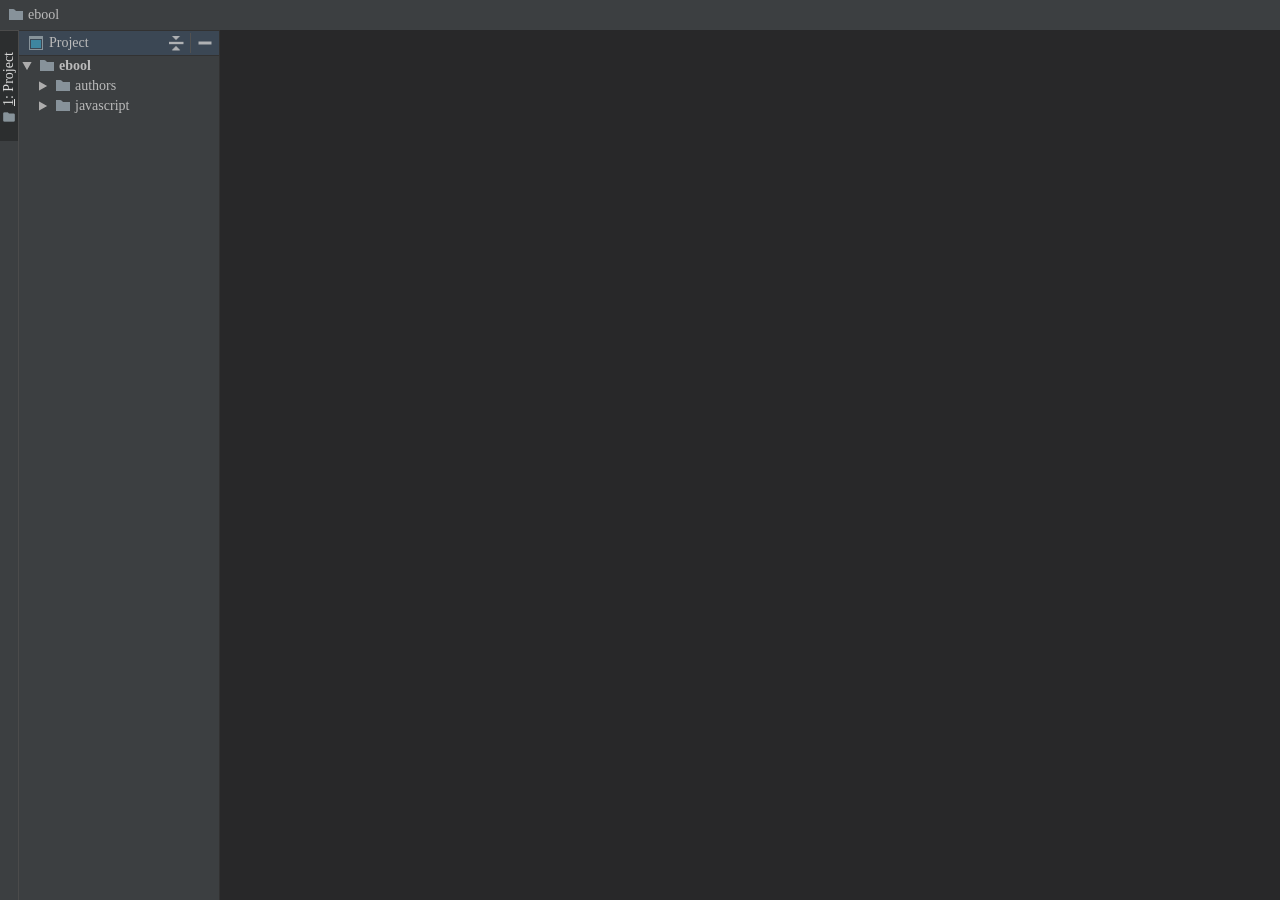
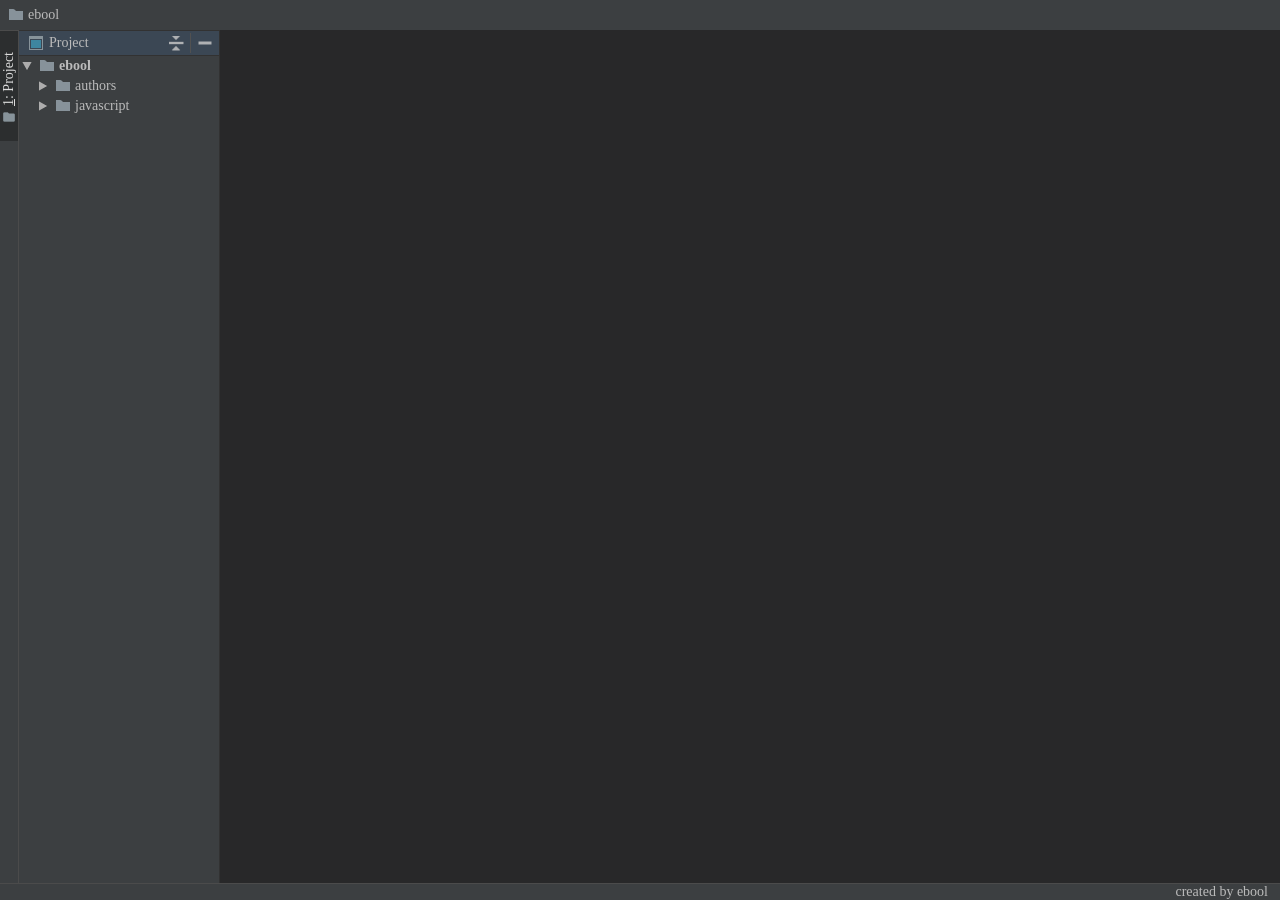
Before and after one commit to ebool/ebool.github.io-pre, a Jekyll site: the page built from index.md, in a window 1280 px wide. Built offline with Jekyll 4.4.1, drawn with Linux system fonts in a browser that asks for light colours.

Commit message:
add footer

```diff
--- a/_layouts/home.html
+++ b/_layouts/home.html
@@ -15,8 +15,8 @@
       {% include section.html %}
     </section>
   </div>
-  <!--<footer>-->
-    <!--this is footer-->
-  <!--</footer>-->
+  <footer>
+    created by ebool
+  </footer>
 </body>
 </html>
--- a/_sass/home.scss
+++ b/_sass/home.scss
@@ -14,4 +14,11 @@
 
 }
 footer {
+  height: 16px;
+  padding-right: 12px;
+  background-color: $win-bg;
+  border-top: 1px solid $border-color;
+  font-size: $font-size;
+  color: $font-color;
+  @include flexRow(flex-end, center);
 }
```
